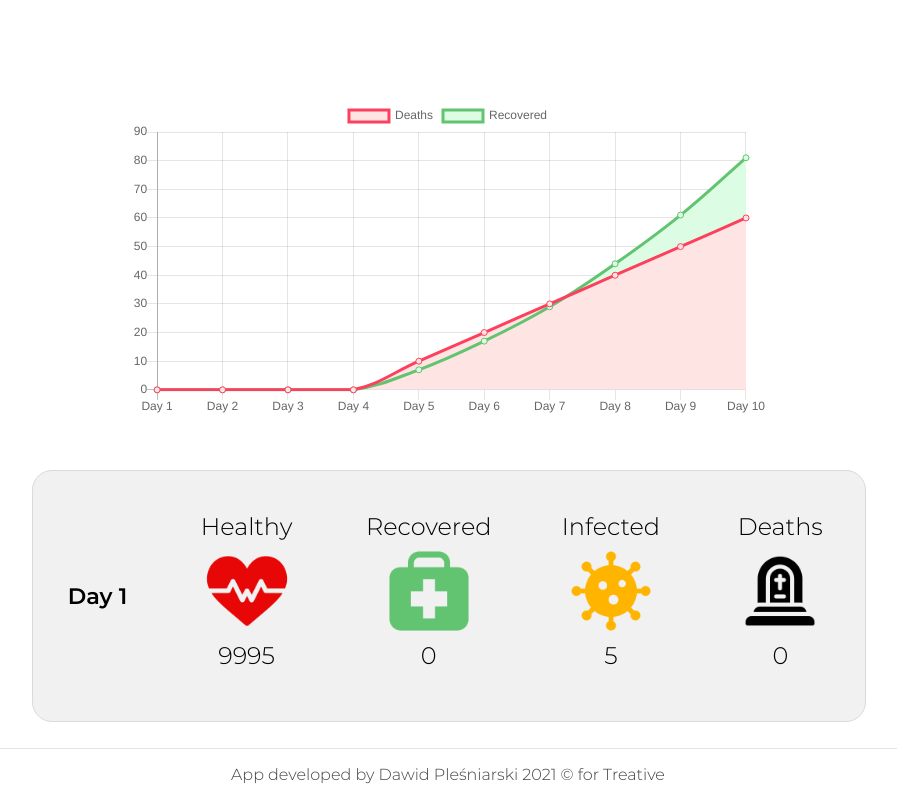
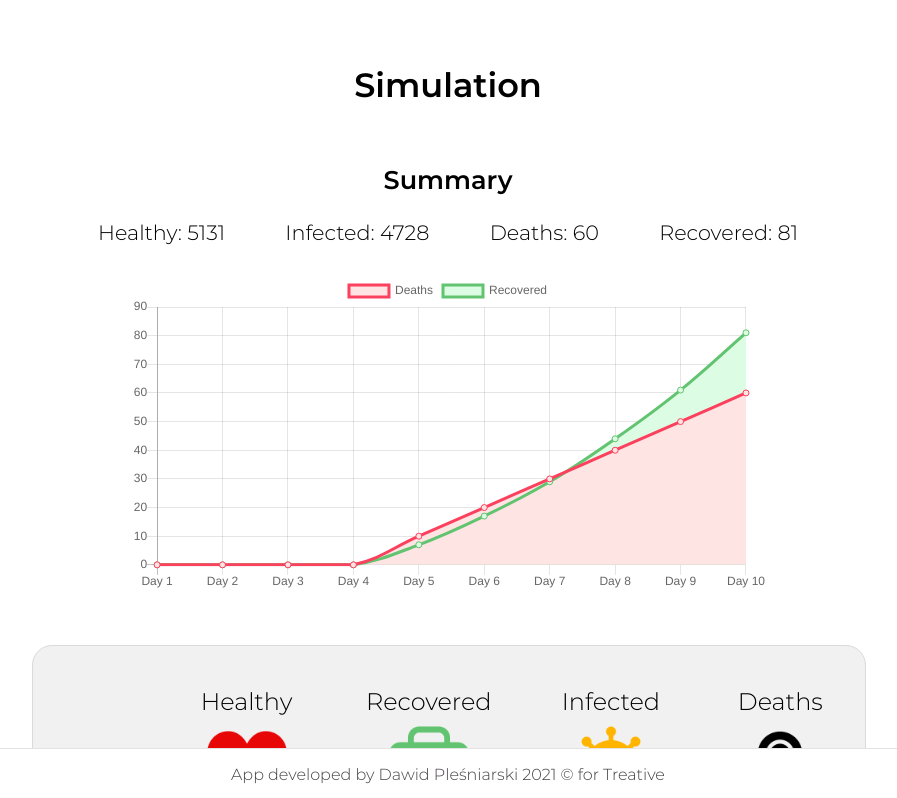
Before and after one commit to dawidplesniarski/trajectory-simulation, a React (Create React App) app: page /simulation in a window 1280 px wide. Shown: the top 798 px of the page, without its empty margins (192-1089 px from the left). Built offline with nearby package versions, Linux system fonts and the light colour scheme.

Commit message:
Summary section added

```diff
--- a/src/components/tables/ChooseSimulationsTable/SimulationsTable.js
+++ b/src/components/tables/ChooseSimulationsTable/SimulationsTable.js
@@ -104,7 +104,12 @@ const SimulationsTable = ({data}) => {
                             <StyledLinkWrapper>
                                 <StyledLink
                                     onClick={() => console.log('link works')}
-                                    to={'/simulation'}>
+                                    to={{
+                                        pathname: '/simulation',
+                                        nameProps: {
+                                            name: values.simulationName
+                                        }
+                                    }}>
                                     simulate
                                 </StyledLink>
                             </StyledLinkWrapper>
--- a/src/pages/SimulationPage.js
+++ b/src/pages/SimulationPage.js
@@ -1,4 +1,4 @@
-import React from "react";
+import React, {useState, useEffect} from "react";
 import styled from 'styled-components';
 import {withRouter} from "react-router";
 import SimulationDayCell from "../components/tables/SimulationTable/SimulationDayCell";
@@ -11,7 +11,7 @@ const StyledContainer = styled.div`
   align-items: center;
   flex-direction: column;
   margin-bottom: 100px;
-  margin-top: 100px;
+  margin-top: 30px;
 `;
 
 const StyledListContainer = styled.div`
@@ -24,6 +24,28 @@ const StyledListContainer = styled.div`
 const StyledChartContainer = styled.div`
   display: flex;
   width: 50%;
+`;
+
+const StyledPageTitle = styled.p`
+  font-family: Montserrat,serif;
+  font-weight: bold;
+  font-size: 2.1rem;
+`;
+const StyledPageSubtitle = styled.p`
+  font-family: Montserrat,serif;
+  font-weight: bold;
+  font-size: 1.6rem;
+`;
+
+const SummaryContainer = styled.div`
+  display: flex;
+  flex-direction: row;
+  align-items: center;
+  justify-content: space-between;
+  font-family: Montserrat,serif;
+  font-size: 1.3rem;
+  width: 700px;
+  margin-bottom: 30px;
 `;
 
 const data = {
@@ -46,10 +68,26 @@ const data = {
     ]
 };
 
-const SimulationPage = () => {
+const SimulationPage = (props) => {
+    const [simulationTitle, setSimulationTitle] = useState('Simulation');
+
+    useEffect(() => {
+        if(props.location.nameProps) {
+            setSimulationTitle(props.location.nameProps.name);
+        }
+    },[])
+
     return (
         <>
             <StyledContainer>
+                <StyledPageTitle>{simulationTitle}</StyledPageTitle>
+                <StyledPageSubtitle>Summary</StyledPageSubtitle>
+                <SummaryContainer>
+                    <span>Healthy: {simulation[simulation.length - 1].healthyPeoples}</span>
+                    <span>Infected: {simulation[simulation.length - 1].infectedPeoples}</span>
+                    <span>Deaths: {simulation[simulation.length - 1].deadPeoples}</span>
+                    <span>Recovered: {simulation[simulation.length - 1].curedPeoples}</span>
+                </SummaryContainer>
                 <StyledChartContainer>
                     <Line data={data}/>
                 </StyledChartContainer>
```
